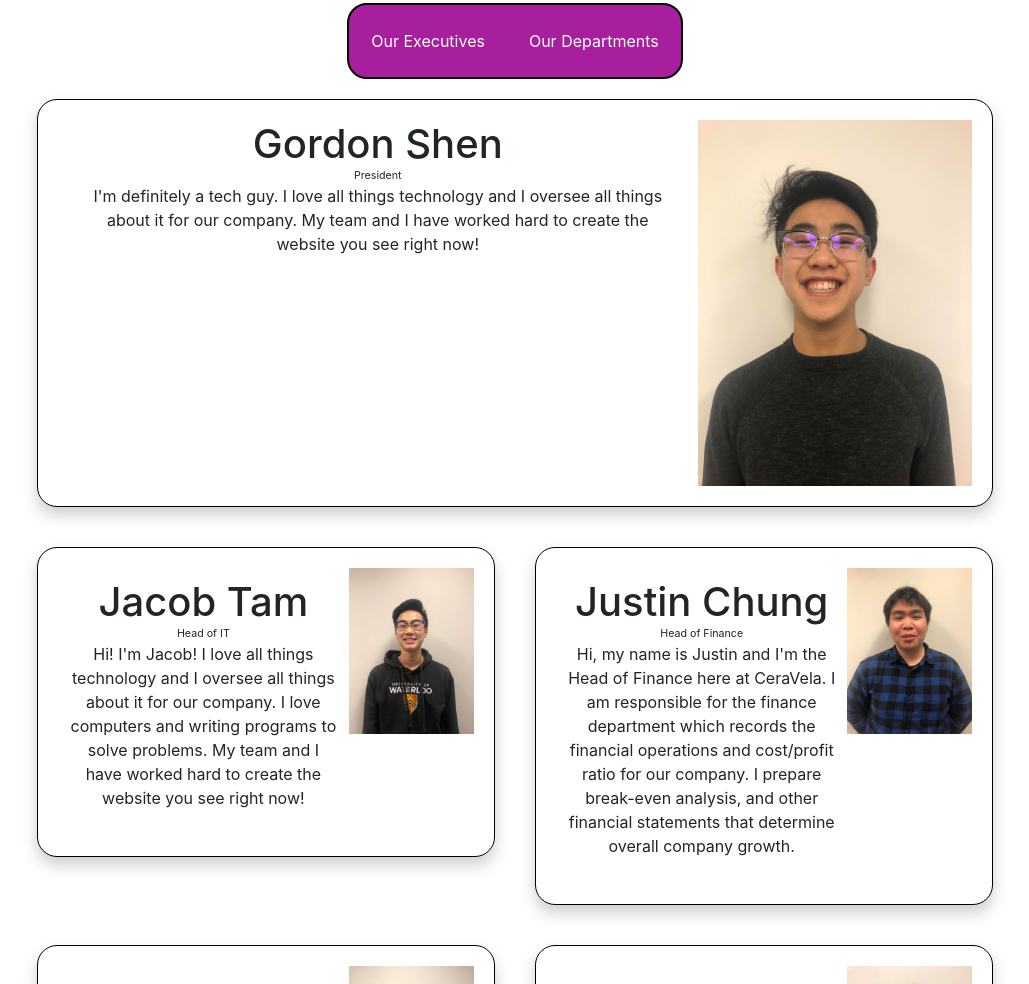
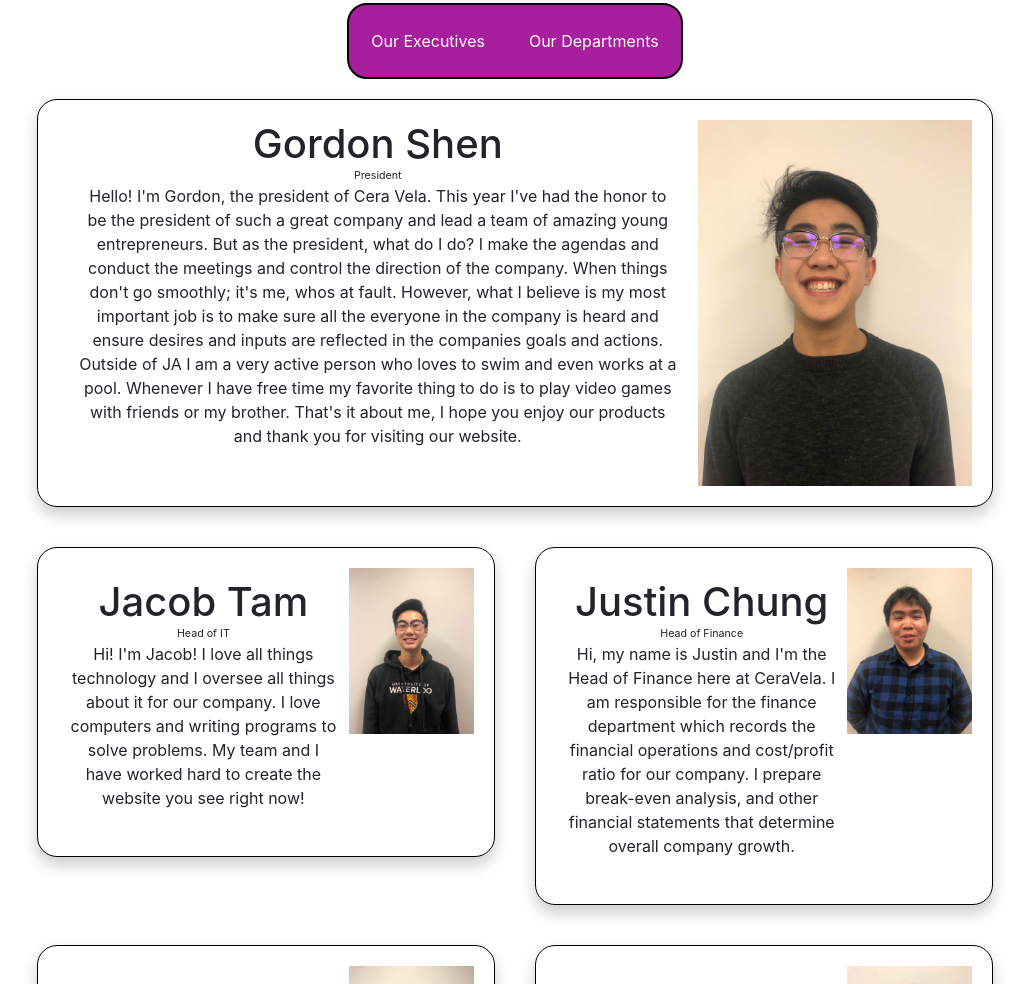
Before and after one commit to CeraVela/CeraVela, a website: page aboutUs/index.html in a window 1280 px wide. Shown: the part 1523-2507 px from the top of the page, without its empty margins (125-1154 px from the left). Drawn offline with nearby package versions, Linux system fonts and the light colour scheme.

Commit message:
upload gordon's text

```diff
--- a/aboutUs/index.html
+++ b/aboutUs/index.html
@@ -104,7 +104,7 @@
                                 <h1>Gordon Shen</h1>
                                 <p id="exec-title">President</p>
                                 <p id="president-text">
-                                    I'm definitely a tech guy. I love all things technology and I oversee all things about it for our company. My team and I have worked hard to create the website you see right now!
+                                    Hello! I'm Gordon, the president of Cera Vela. This year I've had the honor to be the president of such a great company and lead a team of amazing young entrepreneurs. But as the president, what do I do? I make the agendas and conduct the meetings and control the direction of the company. When things don't go smoothly; it's me, whos at fault. However, what I believe is my most important job is to make sure all the everyone in the company is heard and ensure desires and inputs are reflected in the companies goals and actions. Outside of JA I am a very active person who loves to swim and even works at a pool. Whenever I have free time my favorite thing to do is to play video games with friends or my brother. That's it about me, I hope you enjoy our products and thank you for visiting our website.
                                 </p>
                             </div>
                             <div id="president-photo">
```
